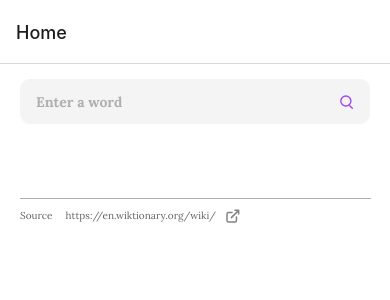
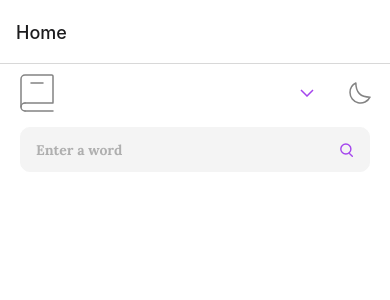
Before and after one commit to sammurraytuesta/dictionary-app, a React Native app: screen /Home in a window 390 px wide. Shown: the top 300 px of the page. Built offline with nearby package versions, Linux system fonts and the light colour scheme.

Commit message:
add svgs in the header

```diff
--- a/src/components/svgr/Logo.js
+++ b/src/components/svgr/Logo.js
@@ -1,7 +1,7 @@
-import Svg, { Path } from 'react-native-svg';
+import Svg, { Path, G } from 'react-native-svg';
 const Logo = (props) => (
   <Svg xmlns="http://www.w3.org/2000/svg" width={34} height={38} {...props}>
-    <g
+    <G
       fill="none"
       fillRule="evenodd"
       stroke="#838383"
@@ -11,7 +11,7 @@ const Logo = (props) => (
       <Path d="M1 33V5a4 4 0 0 1 4-4h26.8A1.2 1.2 0 0 1 33 2.2v26.228M5 29h28M5 37h28" />
       <Path strokeLinejoin="round" d="M5 37a4 4 0 1 1 0-8" />
       <Path d="M11 9h12" />
-    </g>
+    </G>
   </Svg>
 )
 export default Logo;
--- a/src/screens/Footer.js
+++ b/src/screens/Footer.js
@@ -1,7 +1,6 @@
-import React, { useState } from 'react';
-import { View, TextInput, StyleSheet, Pressable, Linking } from 'react-native';
+import { View, StyleSheet, Pressable, Linking } from 'react-native';
 import { useThemeColors } from '../hooks/useThemeColors.js';
-import { Text, TextBold } from '../components/themed';
+import { Text } from '../components/themed';
 import NewWindowIcon from '../components/svgr/NewWindowIcon';
 
 
--- /dev/null
+++ b/src/screens/Header.js
@@ -0,0 +1,36 @@
+import { View, StyleSheet, Pressable, Linking } from 'react-native';
+import Logo from '../components/svgr/Logo';
+import ArrowDownIcon from '../components/svgr/ArrowDownIcon';
+import MoonIcon from '../components/svgr/MoonIcon';
+
+const Header = () => {
+    //maybe replace this whole thing with navigation??
+    return (
+        <View style={styles.header}>
+            <Logo />
+            <View style={styles.controls}>
+                <ArrowDownIcon />
+                <MoonIcon />
+            </View>
+        </View>
+    );
+};
+
+const styles = StyleSheet.create({
+    header: {
+        width: '90%',
+        flexDirection: 'row',
+        alignItems: 'center',
+        justifyContent: 'space-between',
+        marginHorizontal: '5%',
+        marginTop: 10,
+    },
+    controls: {
+        width: '20%',
+        flexDirection: 'row',
+        alignItems: 'center',
+        justifyContent: 'space-between',
+    },
+});
+
+export default Header;
--- a/src/screens/HomeScreen.js
+++ b/src/screens/HomeScreen.js
@@ -1,6 +1,7 @@
 import React, { useState } from 'react';
 import { StyleSheet, SafeAreaView, ScrollView } from 'react-native';
 import axios from 'axios';
+import Header from './Header';
 import InputArea from './InputArea';
 import DisplayWord from './DisplayWord';
 import Footer from './Footer';
@@ -42,6 +43,7 @@ const HomeScreen = () => {
   return (
     <ScrollView contentContainerStyle={styles.container}>
       <SafeAreaView>
+        <Header />
         <InputArea handleSearch={handleSearch} word={word} setWord={setWord} />
 
         <DisplayWord displayWord={displayWord} phoneticText={phoneticText} audioUrl={audioUrl} />
@@ -50,7 +52,7 @@ const HomeScreen = () => {
           <Card key={index} meaning={mean} />
         ))}
 
-        <Footer displayWord={displayWord} />
+        {displayWord ? <Footer displayWord={displayWord} /> : null}
       </SafeAreaView>
     </ScrollView>
   );
```
